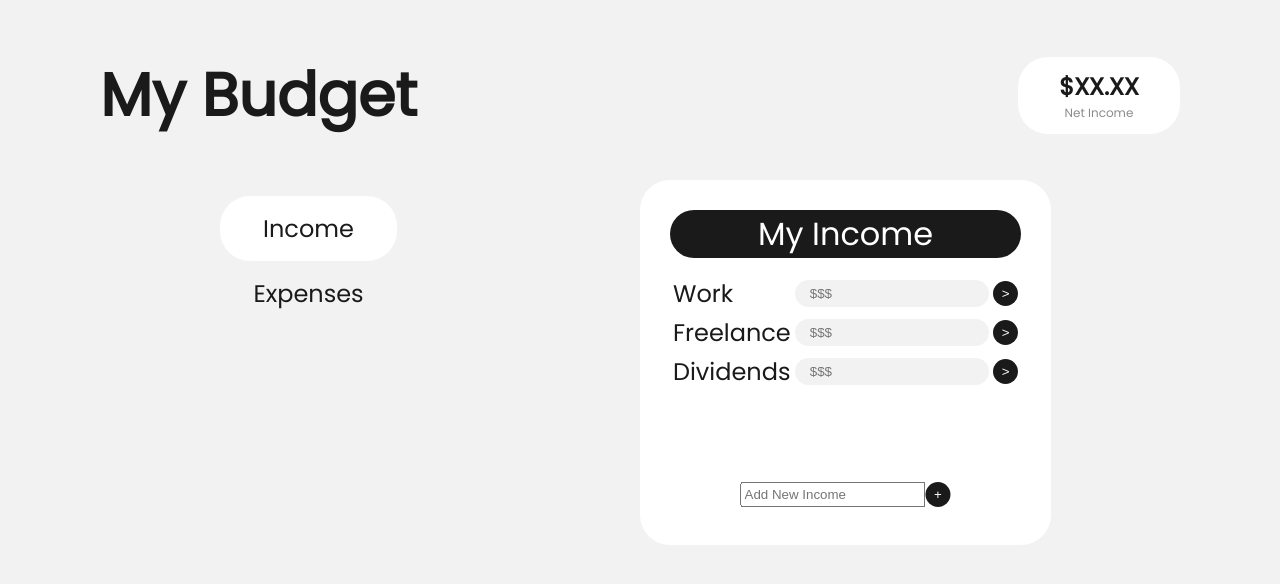
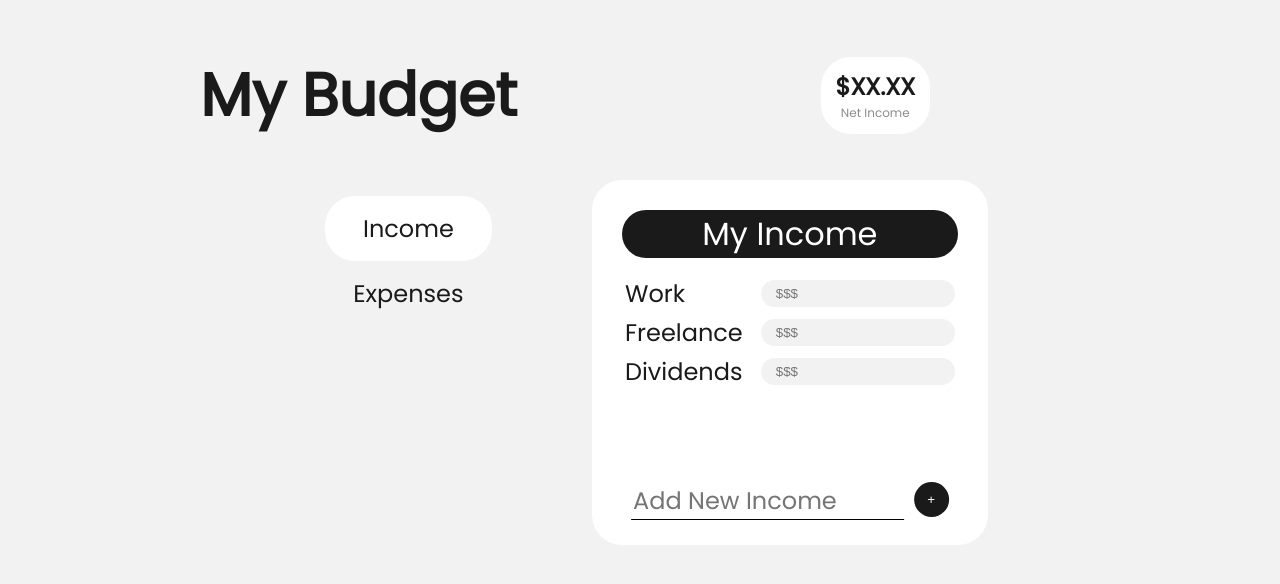
Before and after one commit to oauzenne/my-budget-app, a plain HTML site: page index.html in a window 1280 px wide. Drawn offline with Linux system fonts and the light colour scheme.

Commit message:
ui is complete

```diff
--- a/css/main.css
+++ b/css/main.css
@@ -26,6 +26,7 @@ h2 {
   width: 50%;
   display: flex;
   justify-content: left;
+  margin-left: 100px;
 }
 
 #header-sub-div-money {
@@ -33,6 +34,7 @@ h2 {
   display: flex;
   justify-content: right;
   align-items: center;
+  margin-right: 250px;
 }
 
 #money-bubble {
@@ -50,21 +52,21 @@ h2 {
 #list {
   list-style-type: none;
   padding: 0px;
-  margin-left: 120px;
+  display: flex;
+  justify-content: right;
+  flex-direction: column;
 }
 
 #list-div {
-  display: flex;
-  width: 50%;
-  justify-content: left;
-  flex-direction: column;
+  width: 40%;
 }
 
 #card-div {
   display: flex;
-  width: 50%;
+  width: 60%;
   justify-content: left;
   height: 365px;
+  margin-left: 100px;
 }
 
 .list-item {
@@ -75,6 +77,7 @@ h2 {
   justify-content: center;
   display: flex;
   width: 35%;
+  align-self: flex-end;
 }
 
 .list-item-active {
@@ -121,8 +124,9 @@ text {
   border: 0px;
   background-color: #1a1a1a;
   color: white;
-  height: 25px;
-  width: 25px;
+  height: 35px;
+  width: 35px;
+  cursor: pointer;
 }
 
 #add-new-income-div {
@@ -141,6 +145,19 @@ text {
   width: 100%;
 }
 
+.input {
+  padding-left: 15px;
+}
+
+.add-new {
+  border: 0px;
+  border-bottom: 1px solid black;
+  width: 80%;
+  font-family: "Poppins", serif;
+  margin-right: 10px;
+  font-size: 1.5em;
+}
+
 @media screen and (max-width: 768px) {
   .section-div {
     display: flex;
--- a/index.html
+++ b/index.html
@@ -37,61 +37,54 @@
                 <table>
                   <tr>
                     <td class="income-title">Work</td>
-                    <td>
+                    <td class="input">
                       <form action="">
                         <input
                           type="text"
                           class="dollar-amount"
                           placeholder="$$$"
                           aria-label="$$$" />
-                        <button class="add-button" aria-label="add income">
-                          >
-                        </button>
                       </form>
                     </td>
                   </tr>
                   <tr>
                     <td class="income-title">Freelance</td>
-                    <td>
+                    <td class="input">
                       <form action="">
                         <input
                           type="text"
                           class="dollar-amount"
                           placeholder="$$$"
                           aria-label="$$$" />
-                        <button class="add-button" aria-label="add income">
-                          >
-                        </button>
                       </form>
                     </td>
                   </tr>
                   <tr>
                     <td class="income-title">Dividends</td>
-                    <td>
+                    <td class="input">
                       <form action="">
                         <input
                           type="text"
                           class="dollar-amount"
                           placeholder="$$$"
                           aria-label="$$$" />
-                        <button class="add-button" aria-label="add income">
-                          >
-                        </button>
                       </form>
                     </td>
                   </tr>
-
                 </table>
 
                 <div id="add-new-income-div">
                   <form class="new-form" action="">
-                                <input type="text" class="add-new" placeholder="Add New Income" aria-label="new income" />
+                    <input
+                      type="text"
+                      class="add-new"
+                      placeholder="Add New Income"
+                      aria-label="new income" />
                     <button class="add-button" aria-label="create new income">
                       +
                     </button>
                   </form>
                 </div>
-
               </div>
               <div id="create-new-income"></div>
             </div>
```
Also changed, not shown: 1 other file. Lines whose indentation alone changed are shown as unchanged.
